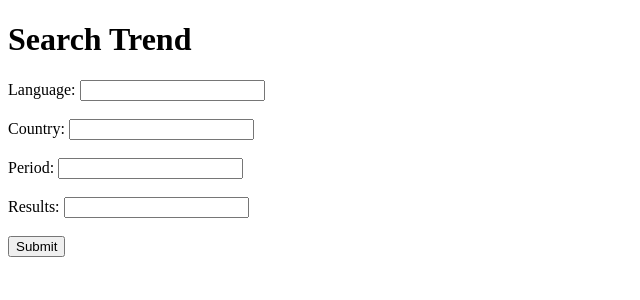
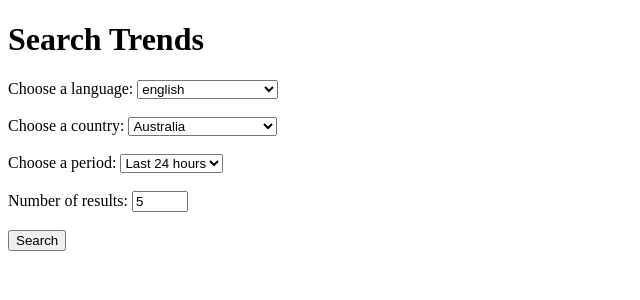
Before and after one commit to 1PasPlus/INGE2-X-Project, a Flask app: page /search_trend in a window 1280 px wide. Shown: the top 300 px of the page, without its empty margins (0-640 px from the left). Run offline with Flask 3, Linux system fonts and the light colour scheme.

Commit message:
listes déroulantes et correction de l'html

```diff
--- a/app.py
+++ b/app.py
@@ -1,5 +1,31 @@
 from flask import Flask, render_template, request
 import subprocess
+
+# Définition des langues et des pays pris en charge
+supported_countries = {
+    'Australia': 'AU', 'Botswana': 'BW', 'Canada ': 'CA', 'Ethiopia': 'ET', 'Ghana': 'GH', 'India ': 'IN',
+    'Indonesia': 'ID', 'Ireland': 'IE', 'Israel ': 'IL', 'Kenya': 'KE', 'Latvia': 'LV', 'Malaysia': 'MY', 'Namibia': 'NA',
+    'New Zealand': 'NZ', 'Nigeria': 'NG', 'Pakistan': 'PK', 'Philippines': 'PH', 'Singapore': 'SG', 'South Africa': 'ZA',
+    'Tanzania': 'TZ', 'Uganda': 'UG', 'United Kingdom': 'GB', 'United States': 'US', 'Zimbabwe': 'ZW',
+    'Czech Republic': 'CZ', 'Germany': 'DE', 'Austria': 'AT', 'Switzerland': 'CH', 'Argentina': 'AR', 'Chile': 'CL',
+    'Colombia': 'CO', 'Cuba': 'CU', 'Mexico': 'MX', 'Peru': 'PE', 'Venezuela': 'VE', 'Belgium ': 'BE', 'France': 'FR',
+    'Morocco': 'MA', 'Senegal': 'SN', 'Italy': 'IT', 'Lithuania': 'LT', 'Hungary': 'HU', 'Netherlands': 'NL',
+    'Norway': 'NO', 'Poland': 'PL', 'Brazil': 'BR', 'Portugal': 'PT', 'Romania': 'RO', 'Slovakia': 'SK', 'Slovenia': 'SI',
+    'Sweden': 'SE', 'Vietnam': 'VN', 'Turkey': 'TR', 'Greece': 'GR', 'Bulgaria': 'BG', 'Russia': 'RU', 'Ukraine ': 'UA',
+    'Serbia': 'RS', 'United Arab Emirates': 'AE', 'Saudi Arabia': 'SA', 'Lebanon': 'LB', 'Egypt': 'EG',
+    'Bangladesh': 'BD', 'Thailand': 'TH', 'China': 'CN', 'Taiwan': 'TW', 'Hong Kong': 'HK', 'Japan': 'JP',
+    'Republic of Korea': 'KR'
+}
+
+supported_languages = {
+    'english': 'en', 'indonesian': 'id', 'czech': 'cs', 'german': 'de', 'spanish': 'es-419', 'french': 'fr',
+    'italian': 'it', 'latvian': 'lv', 'lithuanian': 'lt', 'hungarian': 'hu', 'dutch': 'nl', 'norwegian': 'no',
+    'polish': 'pl', 'portuguese brasil': 'pt-419', 'portuguese portugal': 'pt-150', 'romanian': 'ro', 'slovak': 'sk',
+    'slovenian': 'sl', 'swedish': 'sv', 'vietnamese': 'vi', 'turkish': 'tr', 'greek': 'el', 'bulgarian': 'bg',
+    'russian': 'ru', 'serbian': 'sr', 'ukrainian': 'uk', 'hebrew': 'he', 'arabic': 'ar', 'marathi': 'mr', 'hindi': 'hi',
+    'bengali': 'bn', 'tamil': 'ta', 'telugu': 'te', 'malyalam': 'ml', 'thai': 'th', 'chinese simplified': 'zh-Hans',
+    'chinese traditional': 'zh-Hant', 'japanese': 'ja', 'korean': 'ko'
+}
 
 app = Flask(__name__)
 
@@ -32,9 +58,9 @@ def search_trend():
         # Exécuter le script Python get_trend.py avec les arguments spécifiés
         subprocess.run(['python', 'get_trend.py', language, country, period, results])
 
-        return render_template('search_trend.html')
+        return render_template('search_trend.html', supported_languages=supported_languages, supported_countries=supported_countries)
 
-    return render_template('search_trend.html')
+    return render_template('search_trend.html', supported_languages=supported_languages, supported_countries=supported_countries)
 
 if __name__ == '__main__':
     app.run(debug=True)
--- a/templates/search_trend.html
+++ b/templates/search_trend.html
@@ -3,20 +3,32 @@
 <head>
     <meta charset="UTF-8">
     <meta name="viewport" content="width=device-width, initial-scale=1.0">
-    <title>Search Trend</title>
+    <title>Search Trends</title>
 </head>
 <body>
-    <h1>Search Trend</h1>
+    <h1>Search Trends</h1>
     <form action="/search_trend" method="post">
-        <label for="language">Language:</label>
-        <input type="text" id="language" name="language"><br><br>
-        <label for="country">Country:</label>
-        <input type="text" id="country" name="country"><br><br>
-        <label for="period">Period:</label>
-        <input type="text" id="period" name="period"><br><br>
-        <label for="results">Results:</label>
-        <input type="text" id="results" name="results"><br><br>
-        <input type="submit" value="Submit">
+        <label for="language">Choose a language:</label>
+        <select name="language" id="language">
+            {% for lang, code in supported_languages.items() %}
+                <option value="{{ code }}">{{ lang }}</option>
+            {% endfor %}
+        </select><br><br>
+        <label for="country">Choose a country:</label>
+        <select name="country" id="country">
+            {% for country, code in supported_countries.items() %}
+                <option value="{{ code }}">{{ country }}</option>
+            {% endfor %}
+        </select><br><br>
+        <label for="period">Choose a period:</label>
+        <select name="period" id="period">
+            <option value="1d">Last 24 hours</option>
+            <option value="7d">Last 7 days</option>
+            <option value="30d">Last 30 days</option>
+        </select><br><br>
+        <label for="results">Number of results:</label>
+        <input type="number" id="results" name="results" min="1" max="20" value="5"><br><br>
+        <input type="submit" value="Search">
     </form>
 </body>
 </html>
```
Also changed, not shown: 1 other file.
